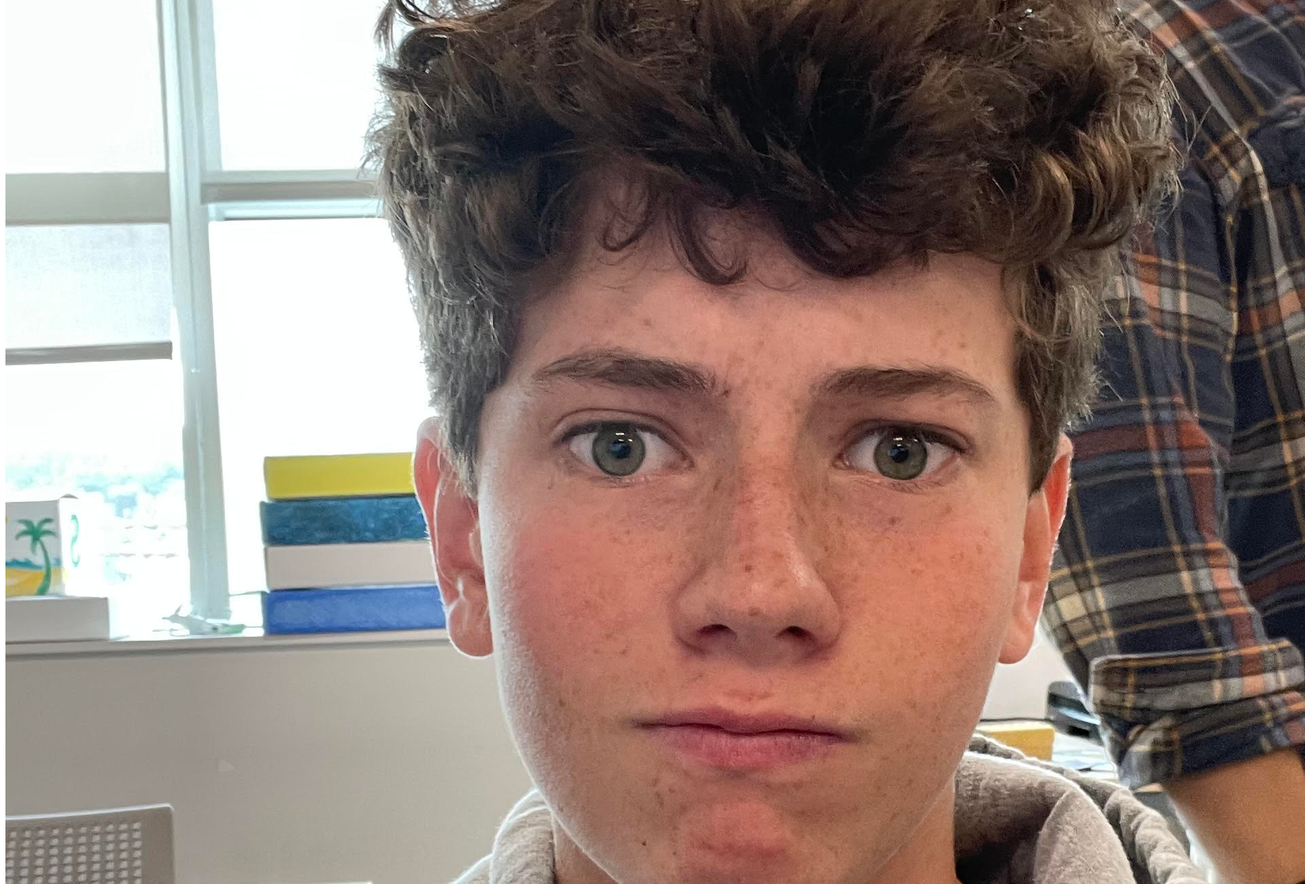
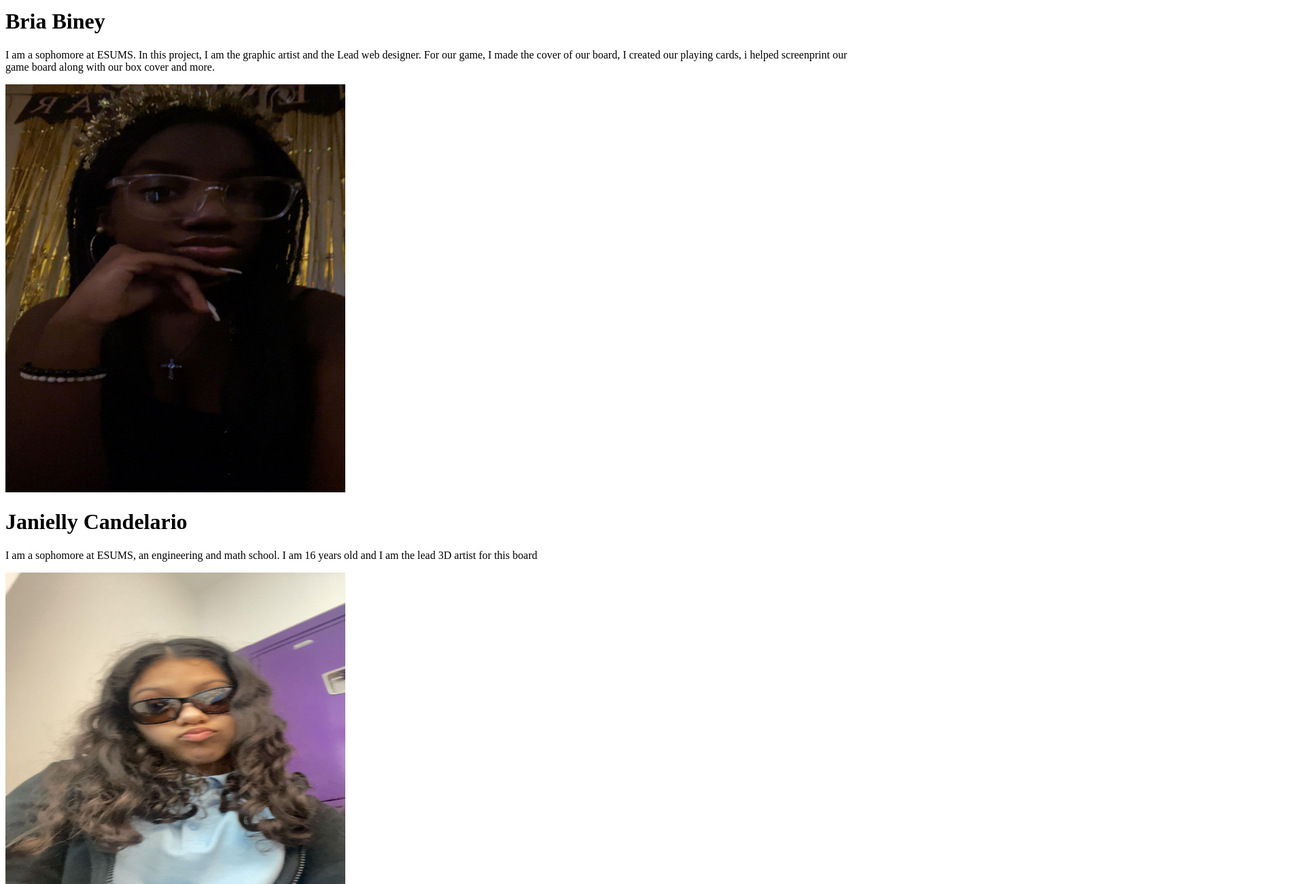
Before and after one commit to briabiney/Game, a plain HTML site: page about.html in a window 1280 px wide. Shown: the part 820-2120 px from the top of the page at 68% size, 1920 px wide, since content can reach past the window. Drawn offline with Linux system fonts and the light colour scheme.

Commit message:
Update about.html

```diff
--- a/about.html
+++ b/about.html
@@ -27,14 +27,14 @@
            I am a junior at ESUMS which is a school in West Haven Ct in the NHPS school district. I play varsity baseball at HillHouse Highschool and play club baseball at the CT Bombers. I Havent lived in New Haven for my whole life though I was born in Boston
           but then moved here in the first grade. I have 2 siblings both younger. My favorite place to travel to is rohde island.
         </p>
-    <img src="henry.jpg">
+    <img src="henry.jpg" width="500" height="600">
     <h1>Bria Biney</h1>
         <p>
            I am a sophomore at ESUMS. In this project, I am the graphic artist and the Lead web designer. For our game, I made the cover of our board, I created our playing cards, i helped screenprint our game board along with our box cover and more.
         </p>
-  <img src="bria.jpg">
+  <img src="bria.jpg" width="500" height="600">
     <h1>Janielly Candelario</h1>
         <p>
            I am a sophomore at ESUMS, an engineering and math school. I am 16 years old and I am the lead 3D artist for this board
         </p>
-<img src="janielly.jpg">
+<img src="janielly.jpg" width="500" height="600">
```
